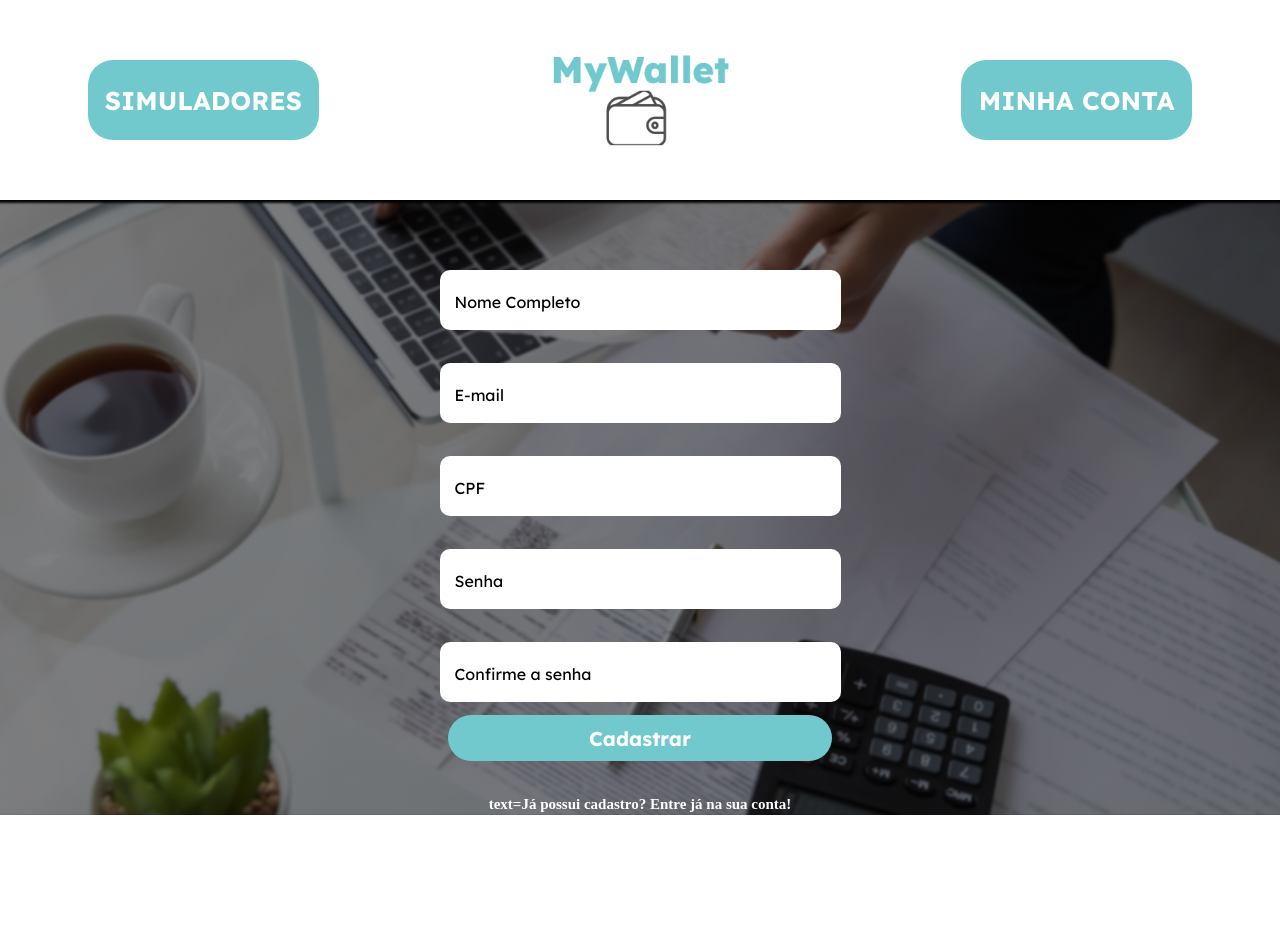
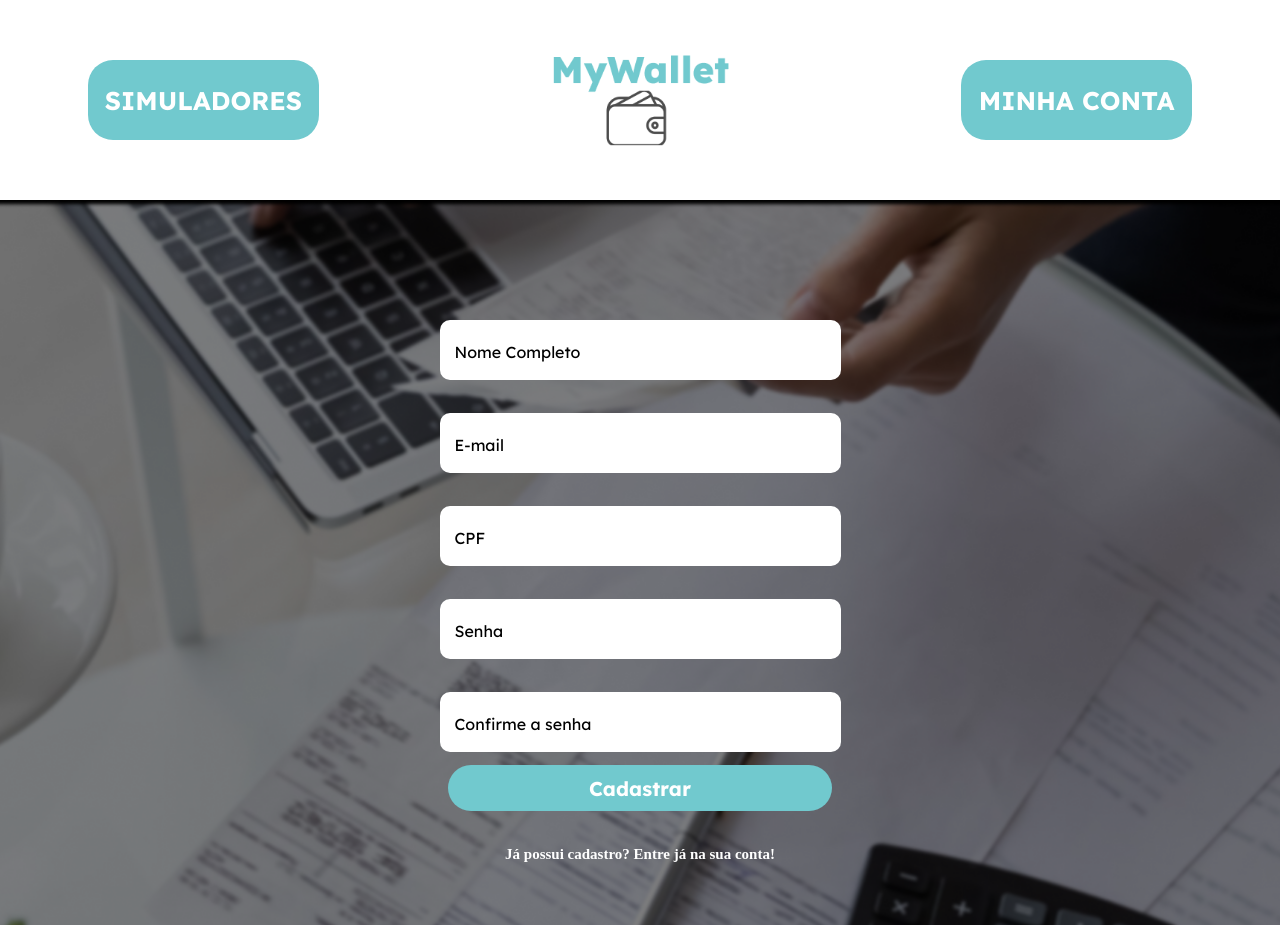
Before and after one commit to phcatanduba/mywallet, a React (Create React App) app: page /sign in a window 1280 px wide. Shown: the top 925 px of the page. Before the commit the page ends 815 px from the top, so only its background shows below. Built offline with nearby package versions, Linux system fonts and the light colour scheme.

Commit message:
correção de tamanho

```diff
--- a/src/Components/SignUp/FormSign.js
+++ b/src/Components/SignUp/FormSign.js
@@ -18,7 +18,7 @@ function FormSign() {
 
                 <Button placeholder={"Cadastrar"} />
                 <Link to={"/"} style={{ textDecoration: 'none' }} className="span">
-                    <span>text={FormStrings.goToLogin}</span>
+                    <span>{FormStrings.goToLogin}</span>
                 </Link>
             </FormSignUp>
         </BodyForm>
@@ -29,20 +29,20 @@ export default FormSign;
 
 const BodyForm = styled.div`
     width: 100%;
-    height: 100%;
+    height: 100vh;
     background-color: #000;
     background-position: center;
     background-repeat: no-repeat;
     background-size: cover;
+    padding-top: 100px;
 `
 
 const FormSignUp = styled.div`
     display: flex;
     flex-direction: column;
-    justify-content: center;
+    justify-content: start;
     align-items: center;
     height: 100%;
-    padding-top: 50px;
 
     .span{
         margin-top: 36px;
```
